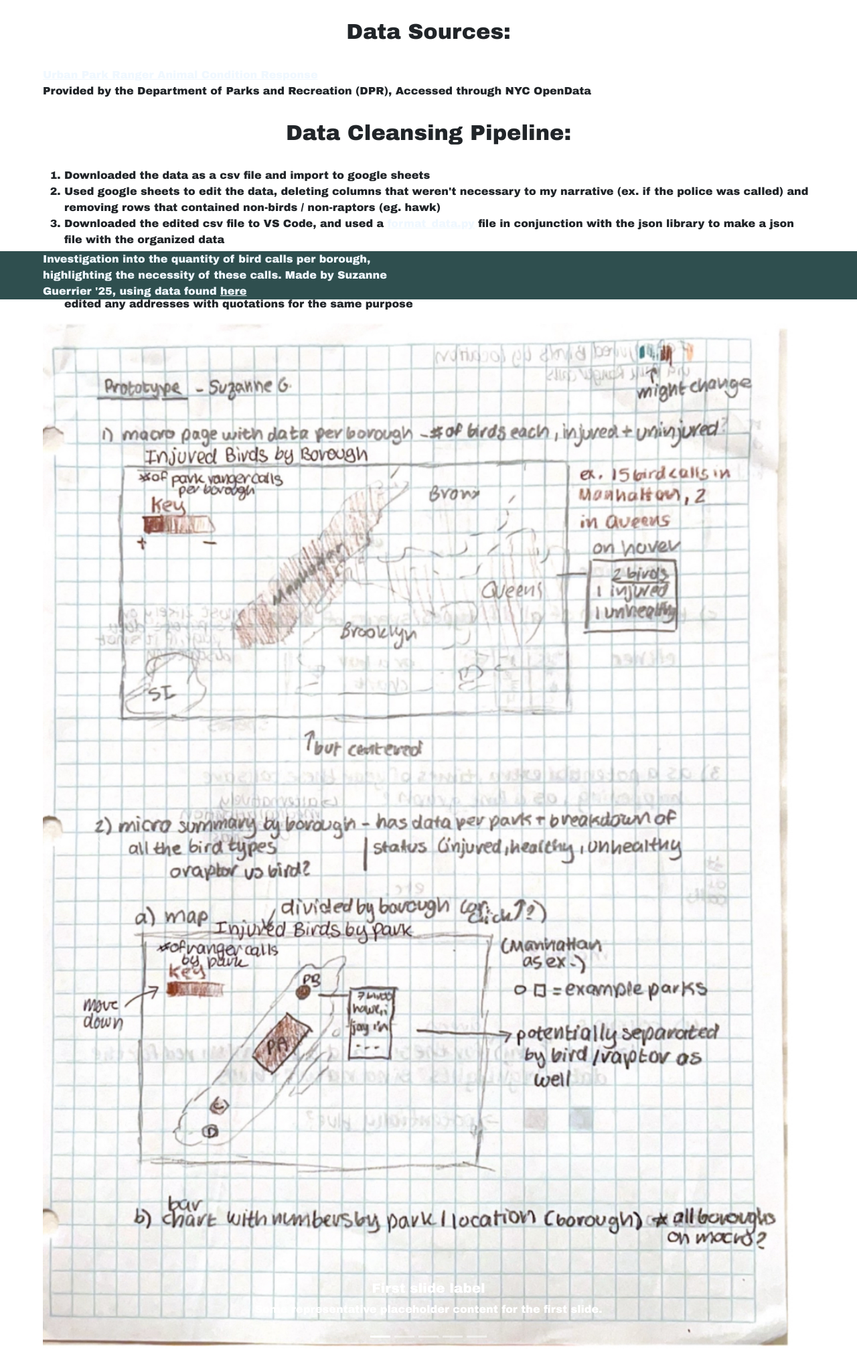
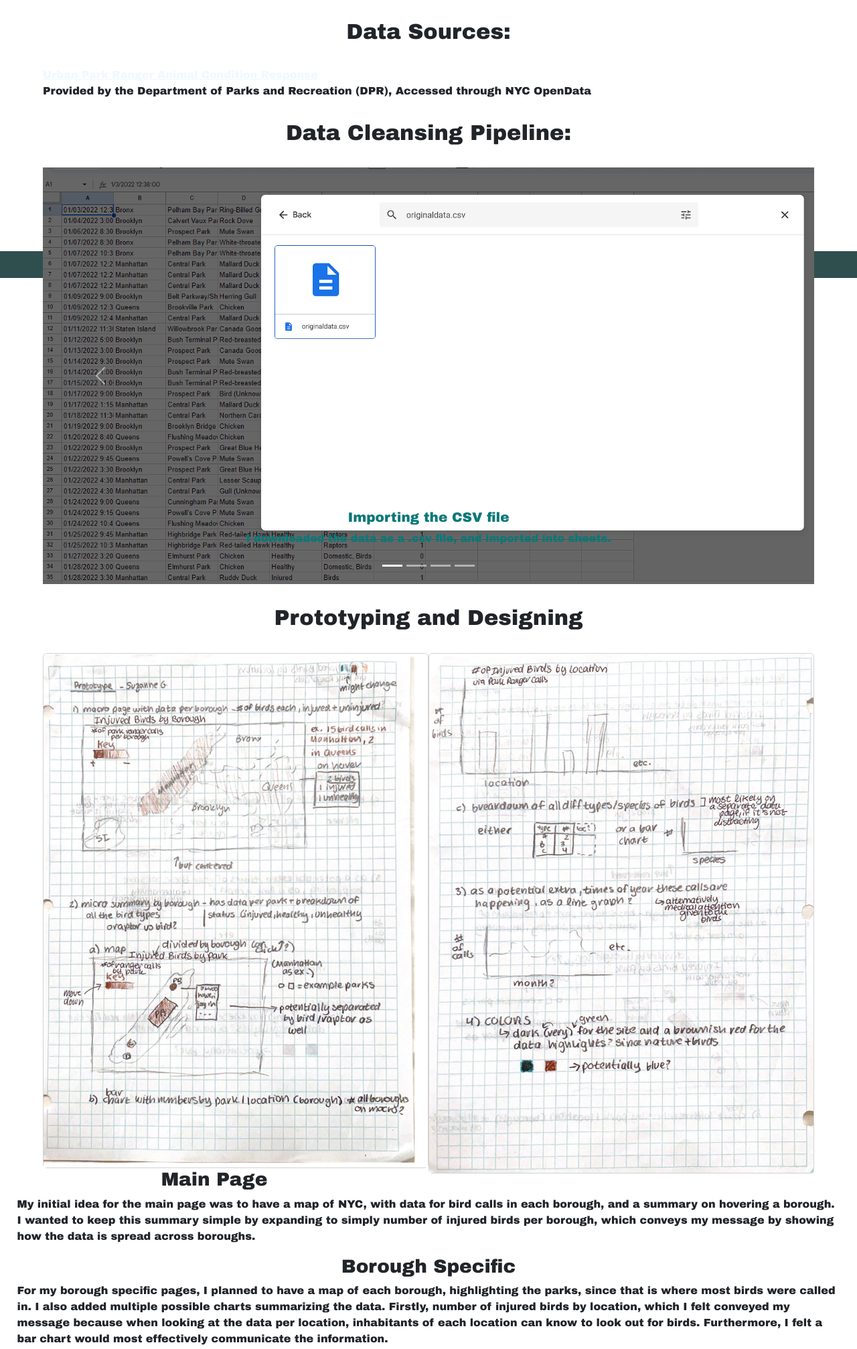
Before and after one commit to suzanneguerrier25/DataJournalism, a Flask app: page /about in a window 1280 px wide. Shown: the part 385-2399 px from the top of the page at 67% size. Run offline with Flask 3, Linux system fonts and the light colour scheme.

Commit message:
edited about page

```diff
--- a/static/style.css
+++ b/static/style.css
@@ -22,27 +22,63 @@ a{
     padding-top:2rem;
     margin-bottom:2%;
     text-align:center;
-    float:left;
+    float:center;
 }
 .peerfeedback{
-    margin-right:52%;
+    padding-top:2%;
+    margin-left:5%;
+    margin-right:5%;
+}
+#peers{
+    padding-top:0%
+}
+.carousel-item{
+    color:black;
+}
+h5{
+    text-align:center;
+    padding-top:2%;
+}
+.mainpage{
+    margin-left:2%;
+    margin-right:2%;
+
+}
+.boroughspecific{
+    margin-left:2%;
+    margin-right:2%
 }
 
+.aboutfooter{
+    margin-right:2%;
+    margin-left:2%;
 
+}
+h3{
+    text-align:center;
 
+}
+.mainpageh{
+    padding-top:210%;
+}
 
 
 /*  FOOTER STYLING */
 .footerdiv{
     position:sticky;
-    bottom:0;
+    bottom:0%;
     height:5%;
-    text-align:center;
+    font-size:11px;
+
+    text-align:left;
     color:aliceblue;
     background-color:darkslategray;
+
 }
 .footertext{
-    margin-left:5%;
-    margin-right:5%;
+    margin-left:2%;
+    margin-right:0%;
+    padding-top:1%;
     fill:aliceblue;
+    text-align:center;
 }
--- a/templates/about.html
+++ b/templates/about.html
@@ -20,84 +20,81 @@
     <p> Provided by the Department of Parks and Recreation (DPR), Accessed through NYC OpenData</p>
 
     <h2 class="abouth2"> Data Cleansing Pipeline:</h2>
-    <ol>
-        <li> Downloaded the data as a csv file and import to google sheets </li>
-        <li> Used google sheets to edit the data, deleting columns that weren't necessary to my narrative (ex. if the police was called) and removing rows that contained non-birds / non-raptors (eg. hawk) </li>
-        <li> Downloaded the edited csv file to VS Code, and used a <a href="https://github.com/suzanneguerrier25/DataJournalism/blob/main/data/format_data.py">format_data.py</a> file in conjunction with the json library to make a json file with the organized data</li>
-        <li>    Organized the data as a dictionary with the time and date as the key- separating the indivdual calls, and a list with the other attributes as the values</li>
-        <li>    I also removed any extra space as well as edited the Birds, Domestic to be Domestic Birds to facilitate conversion. I also edited any addresses with quotations for the same purpose</li>
-    </ol>
+
     <div id="carousel" class="carousel slide carousel-fade">
       <div class="carousel-indicators">
-        <button type="button" data-bs-target="#" data-bs-slide-to="0" class="active" aria-current="true" aria-label="Slide 1"></button>
-        <button type="button" data-bs-target="#" data-bs-slide-to="1" aria-label="Slide 2"></button>
-        <button type="button" data-bs-target="#" data-bs-slide-to="2" aria-label="Slide 3"></button>
-        <button type="button" data-bs-target="#" data-bs-slide-to="3" aria-label="Slide 4"></button>
-        <button type="button" data-bs-target="#" data-bs-slide-to="4" aria-label="Slide 5"></button>
-      </div>
+        <button type="button" data-bs-target="#carousel" data-bs-slide-to="0" class="active" aria-current="true" aria-label="Slide 1"></button>
+        <button type="button" data-bs-target="#carousel" data-bs-slide-to="1" aria-label="Slide 2"></button>
+        <button type="button" data-bs-target="#carousel" data-bs-slide-to="2" aria-label="Slide 3"></button>
+        <button type="button" data-bs-target="#carousel" data-bs-slide-to="3" aria-label="Slide 4"></button>
+      </div> <!-- end indicators-->
       <div class="carousel-inner">
         <div class="carousel-item active">
-          <img src="/protomacro.jpg" class="d-block w-100" alt="...">
+          <img src="/datacleansingpipeline/importingthefile.png" class="d-block w-100" alt="...">
+          <div class="carousel-caption d-none d-md-block"style="color:#0A7878;">
+            <h5>Importing the CSV file</h5>
+            <p>I downloaded the data as a .csv file, and imported into sheets.</p>
+          </div>
+        </div> <!-- end active item-->
+        <div class="carousel-item">
+          <img src="/datacleansingpipeline/removingrows.png" class="d-block w-100" alt="...">
           <div class="carousel-caption d-none d-md-block">
-            <h5>First slide label</h5>
-            <p>Some representative placeholder content for the first slide.</p>
+            <h5>Editing the data</h5>
+            <p>I used google sheets to edit the data, removing any that wasn't necessary for my search (i.e. stray cats)</p>
           </div>
         </div>
         <div class="carousel-item">
-          <img src="/protomicro.jpg" class="d-block w-100" alt="...">
+          <img src="/datacleansingpipeline/pipelineoverview.png" class="d-block w-100" alt="...">
           <div class="carousel-caption d-none d-md-block">
-            <h5>Second slide label</h5>
-            <p>Some representative placeholder content for the second slide.</p>
+            <h5>Reformatting Data</h5>
+            <p>I used a <a href="https://github.com/suzanneguerrier25/DataJournalism/blob/main/data/format_data.py">format_data.py</a> file to convert the data to json format</p>
           </div>
         </div>
         <div class="carousel-item">
-          <img src="/protomacro.jpg" class="d-block w-100" alt="...">
+          <img src="/datacleansingpipeline/datastructure.png" class="d-block w-100" alt="...">
           <div class="carousel-caption d-none d-md-block">
-            <h5>Third slide label</h5>
-            <p>Some representative placeholder content for the third slide.</p>
+            <h5>Data Structure</h5>
+            <p>I used a dictionary with the date and time as the key, to separate calls by boroughs, and not overwrite any calls.</p>
           </div>
         </div>
         <div class="carousel-item">
-          <img src="/protomicro.jpg" class="d-block w-100" alt="...">
+          <img src="/datacleansingpipeline/formatting.png" class="d-block w-100" alt="...">
           <div class="carousel-caption d-none d-md-block">
-            <h5>Third slide label</h5>
-            <p>Some representative placeholder content for the third slide.</p>
-          </div>
-        </div>
-        <div class="carousel-item">
-          <img src="/protomacro.jpg" class="d-block w-100" alt="...">
-          <div class="carousel-caption d-none d-md-block">
-            <h5>Third slide label</h5>
-            <p>Some representative placeholder content for the third slide.</p>
+            <h5>Formatting the data</h5>
+            <p>I also took the time to format the data, removing newlines as well as incomplete entries.</p>
           </div>
         </div>
       </div>
-      <button class="carousel-control-prev" type="button" data-bs-target="#carouselExampleCaptions" data-bs-slide="prev">
+    <button class="carousel-control-prev" type="button" data-bs-target="#carousel" data-bs-slide="prev">
       <span class="carousel-control-prev-icon" aria-hidden="true"></span>
       <span class="visually-hidden">Previous</span>
     </button>
-      <button class="carousel-control-next" type="button" data-bs-target="#carouselExampleCaptions" data-bs-slide="next">
+    <button class="carousel-control-next" type="button" data-bs-target="#carousel" data-bs-slide="next">
       <span class="carousel-control-next-icon" aria-hidden="true"></span>
       <span class="visually-hidden">Next</span>
     </button>
   </div>
+
     <h2 class="abouth2"> Prototyping and Designing</h2>
     <div class="protodescards">
     <div class="card" style="width: 50%;float:left;">
         <img src="/protomacro.jpg" class="card-img-top" alt="mainpage prototype">
-        <div class="card-body">
-          <h5 class="card-title">Main Page</h5>
-          <p class="card-text">My initial idea for the main page was to have a map of NYC, with data for bird calls in each borough, and a summary on hovering a borough. I wanted to keep this summary simple by expanding to simply number of injured birds per borough, which conveys my message by showing how the data is spread across boroughs.
-        </p>
+
     </div>
         </div>
 
 
       <div class="card" style="width: 50%;float:right; ">
         <img src="/protomicro.jpg" class="card-img-top" alt="borough specific prototype" >
-        <div class="card-body">
-          <h5 class="card-title">Borough Specific</h5>
-          <p class="card-text">
+
+      </div>
+    </div>
+
+      <h3 class="maingpageh">Main Page</h3>
+      <p class="mainpage">My initial idea for the main page was to have a map of NYC, with data for bird calls in each borough, and a summary on hovering a borough. I wanted to keep this summary simple by expanding to simply number of injured birds per borough, which conveys my message by showing how the data is spread across boroughs.
+    </p>
+      <h3>Borough Specific</h3>
+      <p class="boroughspecific">
         For my borough specific pages, I planned to have a map of each borough, highlighting the parks, since that is where most birds were called in. I also added multiple possible charts summarizing the data. Firstly, number of injured birds by location, which I felt conveyed my message because when looking at the data per location, inhabitants of each location can know to look out for birds. Furthermore, I felt a bar chart would most effectively communicate the information.
          <br>
          <br>
@@ -110,13 +107,11 @@
           I also included a potential color scheme, limiting my palette to a few colors to highlight key information.
     </p>
 
-        </div>
-      </div>
-    </div>
+
 
 
     <br>
-    <h3 class="abouth3"> Peer Feedback</h3>
+    <h3 class="abouth3" id="peers"> Peer Feedback</h3>
     <p class="peerfeedback">Peer feedback I received can be broken down into 2 main points
         <br>
         - Simplicity: The excess of graphs could distract the reader from the message, especially if unorganized
@@ -126,9 +121,11 @@
      To address these, I plan to clearly state on the specific pages how each graph relates to my message, and also potentially crowdsourcing data for if my peers knew about the park ranger call-in beforehand. Furthermore, I will separate the species graph (and potentially others) onto an additional information page, if the visitor would like to know more. On this page I will also post relevant resources.
 
     </div>
+
     {% include 'footer.html' %}
 
 </body>
+
 <style>
 
 </style>
```
Lines whose indentation alone changed are shown as unchanged.
